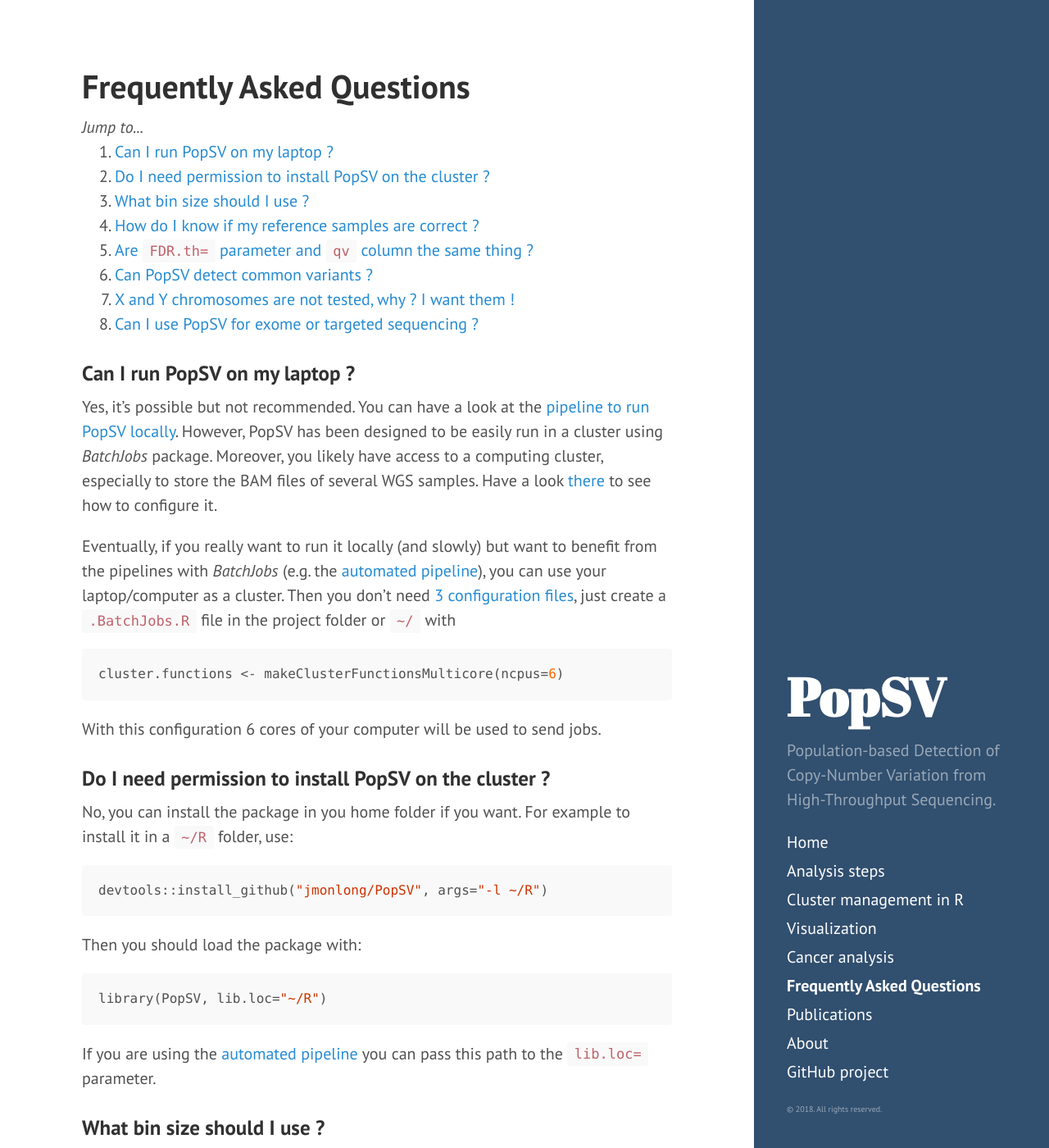
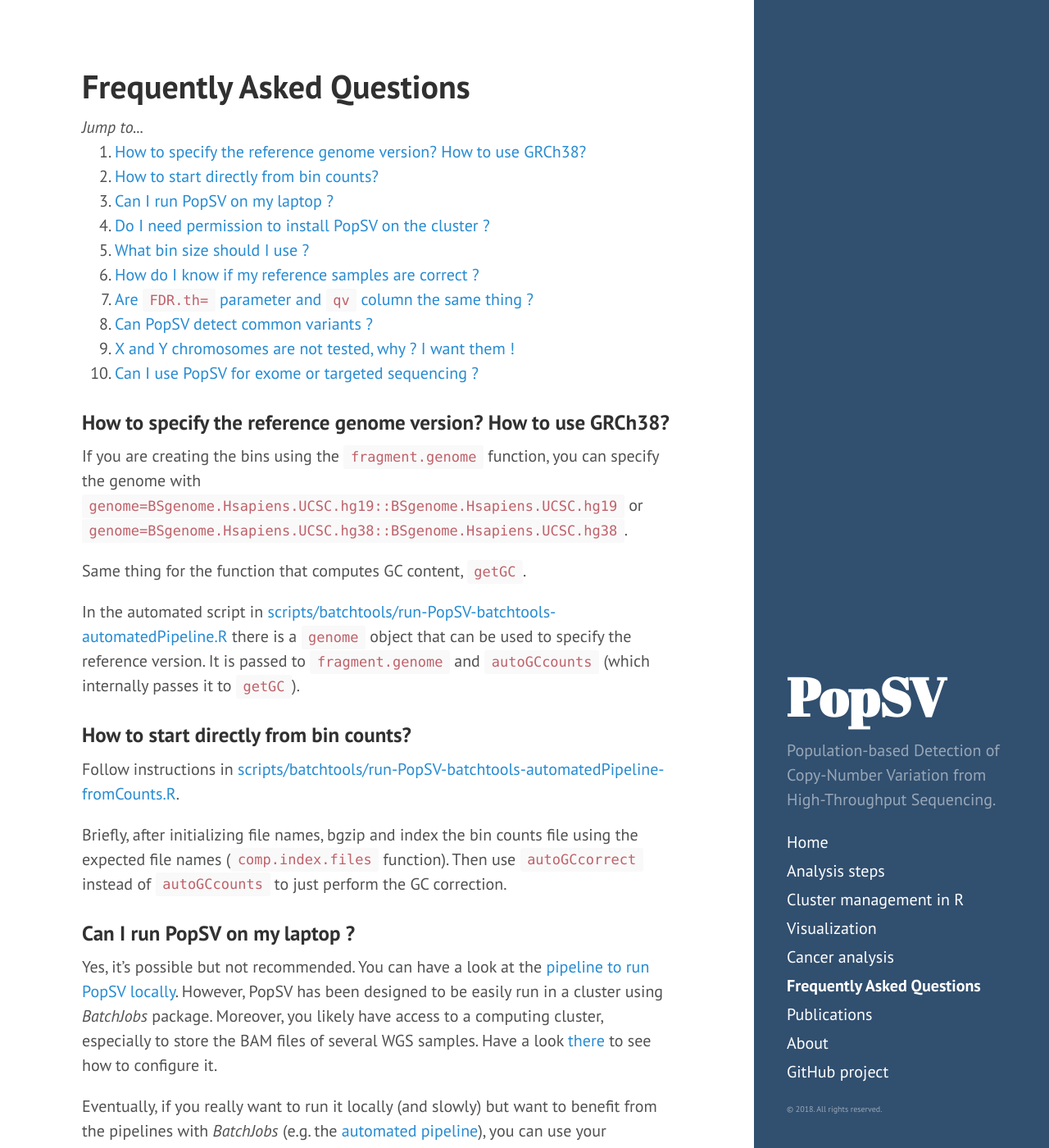
Before and after one commit to jmonlong/PopSV, a Jekyll site: the page built from 5-FAQ.md, in a window 1280 px wide and 1400 px high. Shown: the whole window at 82% size. Built offline with Jekyll 4.4.1, drawn with Linux system fonts in a browser that asks for light colours; nearby versions of some CDN libraries.

Commit message:
update FAQ

```diff
--- a/5-FAQ.md
+++ b/5-FAQ.md
@@ -3,6 +3,22 @@ layout: pagetoc
 title: Frequently Asked Questions
 permalink: /5-FAQ.md/
 ---
+
+### How to specify the reference genome version? How to use GRCh38?
+
+If you are creating the bins using the `fragment.genome` function, you can specify the genome with `genome=BSgenome.Hsapiens.UCSC.hg19::BSgenome.Hsapiens.UCSC.hg19` or `genome=BSgenome.Hsapiens.UCSC.hg38::BSgenome.Hsapiens.UCSC.hg38`.
+
+Same thing for the function that computes GC content, `getGC`.
+
+In the automated script in [scripts/batchtools/run-PopSV-batchtools-automatedPipeline.R](https://github.com/jmonlong/PopSV/blob/master/scripts/batchtools/run-PopSV-batchtools-automatedPipeline.R) there is a `genome` object that can be used to specify the reference version.
+It is passed to `fragment.genome` and `autoGCcounts` (which internally passes it to `getGC`).
+
+### How to start directly from bin counts?
+
+Follow instructions in [scripts/batchtools/run-PopSV-batchtools-automatedPipeline-fromCounts.R](https://github.com/jmonlong/PopSV/blob/master/scripts/batchtools/run-PopSV-batchtools-automatedPipeline-fromCounts.R).
+
+Briefly, after initializing file names, bgzip and index the bin counts file using the expected file names (`comp.index.files` function).
+Then use `autoGCcorrect` instead of `autoGCcounts` to just perform the GC correction.
 
 ### Can I run PopSV on my laptop ?
 
```
